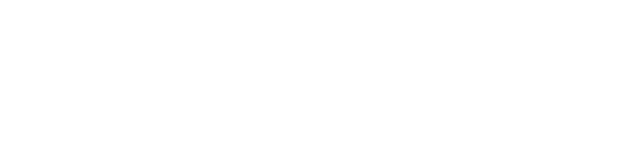
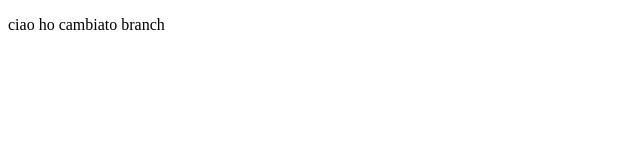
Before and after one commit to matteofalco1986/TeamAsteroidsRepProva, a plain HTML site: page index.html in a window 1280 px wide. Shown: the whole page, without its empty margins (0-640 px from the left). Drawn offline with Linux system fonts and the light colour scheme.

Commit message:
First side branch commit

```diff
--- a/index.html
+++ b/index.html
@@ -6,6 +6,7 @@
     <title>Document</title>
 </head>
 <body>
+    <p>ciao ho cambiato branch</p>
     <script src="assets/index.js"></script>
 </body>
 </html>
```
